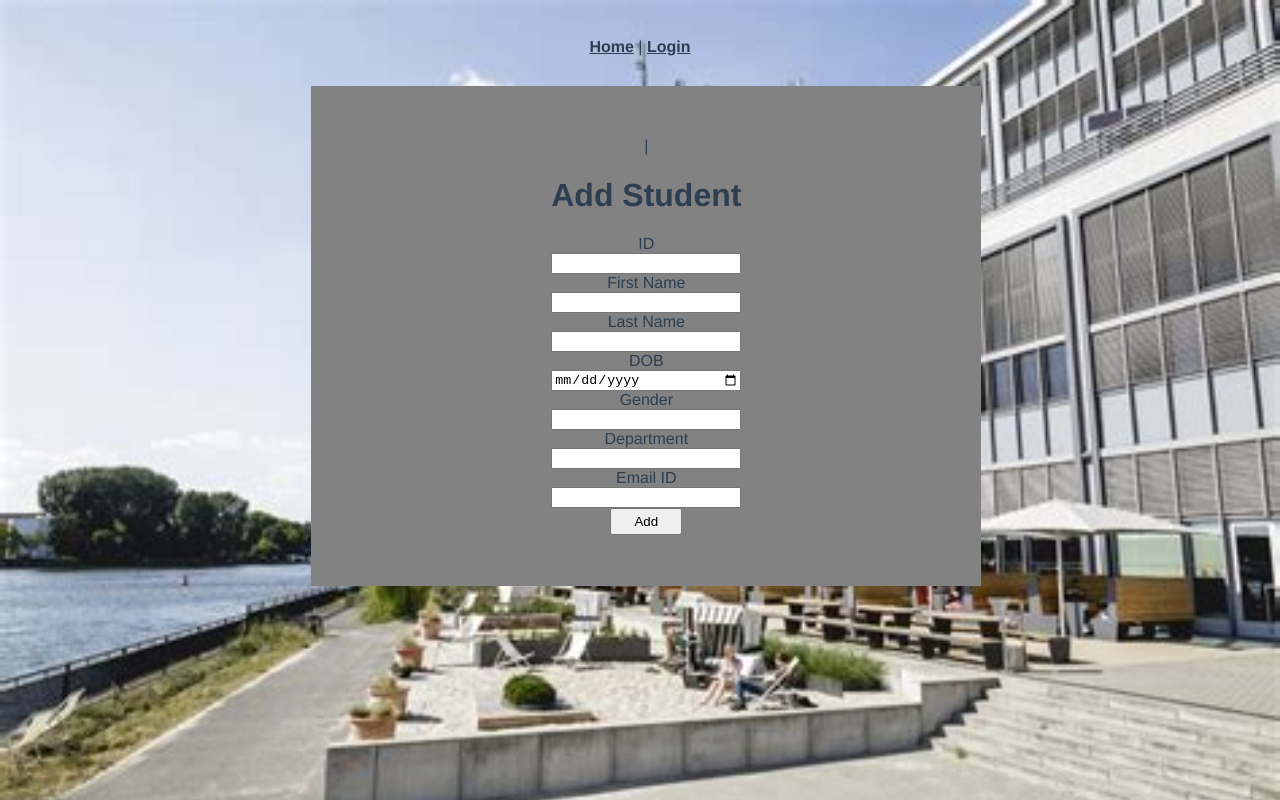
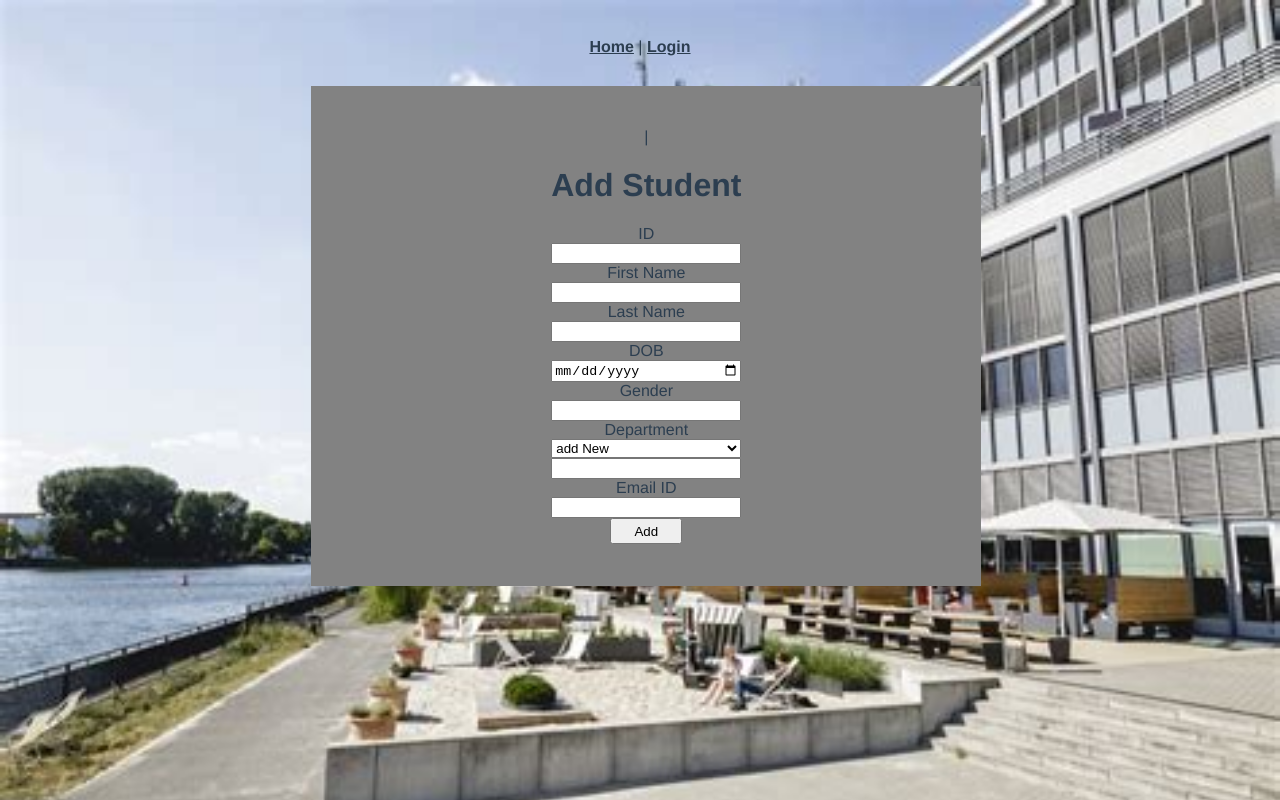
Before and after one commit to Loort512/Webentwicklung, a Vue app in the folder ManagementSystem/frontend_v2/: page /#/addstudent in a window 1280 px wide. Built offline with nearby package versions, Linux system fonts and the light colour scheme.

Commit message:
add Dropdown

```diff
--- a/ManagementSystem/frontend_v2/src/App.vue
+++ b/ManagementSystem/frontend_v2/src/App.vue
@@ -23,7 +23,7 @@ export default{
     this.$store.dispatch('addStudent',{id: '4', firstName: 'Franz', lastName: 'Muster', dob: new Date(1995, 10, 10).toLocaleDateString('en-us', { year:"numeric", month:"numeric", day:"numeric"}) , gender: 'm', department: 'HTW', emailID: 'franz.muster@yahoo.de'} );
     this.$store.dispatch('addStudent',{id: '5', firstName: 'Tom', lastName: 'Muster', dob: new Date(1999, 5, 7).toLocaleDateString('en-us', { year:"numeric", month:"numeric", day:"numeric"}) , gender: 'm', department: 'HTW', emailID: 'tom.muster@yahoo.de'} );
     this.$store.dispatch('addStudent',{id: '6', firstName: 'Henrike', lastName: 'Muster', dob: new Date(1980, 4, 3).toLocaleDateString('en-us', { year:"numeric", month:"numeric", day:"numeric"}) , gender: 'w', department: 'HTW', emailID: 'he.muster@yahoo.de'} );
-    this.$store.dispatch('addStudent',{id: '7', firstName: 'Laura', lastName: 'Muster', dob: new Date(1998, 1, 1).toLocaleDateString('en-us', { year:"numeric", month:"numeric", day:"numeric"}) , gender: 'w', department: 'HTW', emailID: 'laura.muster@yahoo.de'} );
+    this.$store.dispatch('addStudent',{id: '7', firstName: 'Laura', lastName: 'Muster', dob: new Date(1998, 1, 1).toLocaleDateString('en-us', { year:"numeric", month:"numeric", day:"numeric"}) , gender: 'w', department: 'HWR', emailID: 'laura.muster@yahoo.de'} );
 
     this.$store.dispatch('addStaff',{id: '2', firstName: 'Max1', lastName: 'Muster', dob: new Date(1991, 4, 6).toLocaleDateString('en-us', { year:"numeric", month:"numeric", day:"numeric"}) , gender: 'm', department: 'HTW', emailID: 'max.muster@yahoo.de'} );
     this.$store.dispatch('addStaff',{id: '3', firstName: 'Moni1', lastName: 'Muster', dob: new Date(1992, 12, 12).toLocaleDateString('en-us', { year:"numeric", month:"numeric", day:"numeric"}) , gender: 'm', department: 'HTW', emailID: 'moni.muster@yahoo.de'} );
--- a/ManagementSystem/frontend_v2/src/views/AddStudentView.vue
+++ b/ManagementSystem/frontend_v2/src/views/AddStudentView.vue
@@ -59,6 +59,10 @@
 
         <div class="inputForm">
             <label for="dob">Department</label>
+            <select name="departmentSelection" id="departmentSelection" @change="selectDepartment($event)" >
+                <option value="add New">add New</option>
+                <option v-for="department in getDepartmentsByStudent()" value={{department}}>{{department}}</option>
+            </select>
             <input v-model="student.department"
                 id="department"
                 class="input"
@@ -98,7 +102,8 @@ export default {
                 emailID: ''
             } ,
             showAlert: false,
-            alertMsg: []
+            alertMsg: [] ,
+            selectedDepartment: ''
       }
   },
   components:{
@@ -210,6 +215,27 @@ export default {
                 this.showAlert = true;
                 this.alertMsg.push("Email is not valid");
             }
+        } ,
+        getDepartmentsByStudent(){
+            let departmentsAll ={} ;
+            departmentsAll = this.$store.state.students.map((st) => {
+                return st.department;
+            } );
+
+            let departments = [];
+            departmentsAll.forEach((d)  => {
+
+                if(!departments.includes(d)){
+                    departments.push(d)
+                }
+
+            } );
+
+            return departments;
+        },
+        selectDepartment(event){
+            console.log(event.target)
+            this.student.department = event.target.options[event.target.options.selectedIndex].text;;
         }
   }
 }
```
